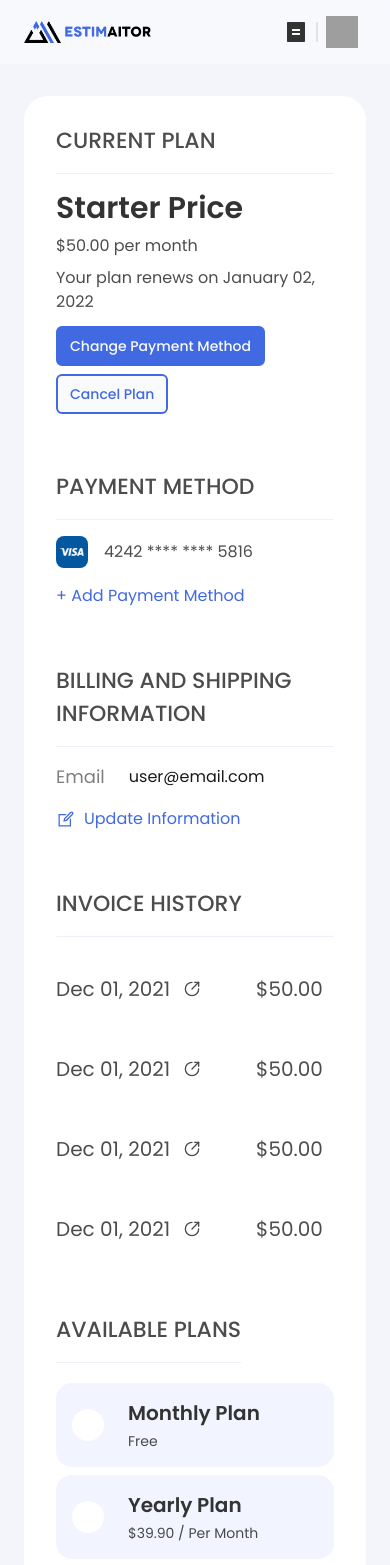
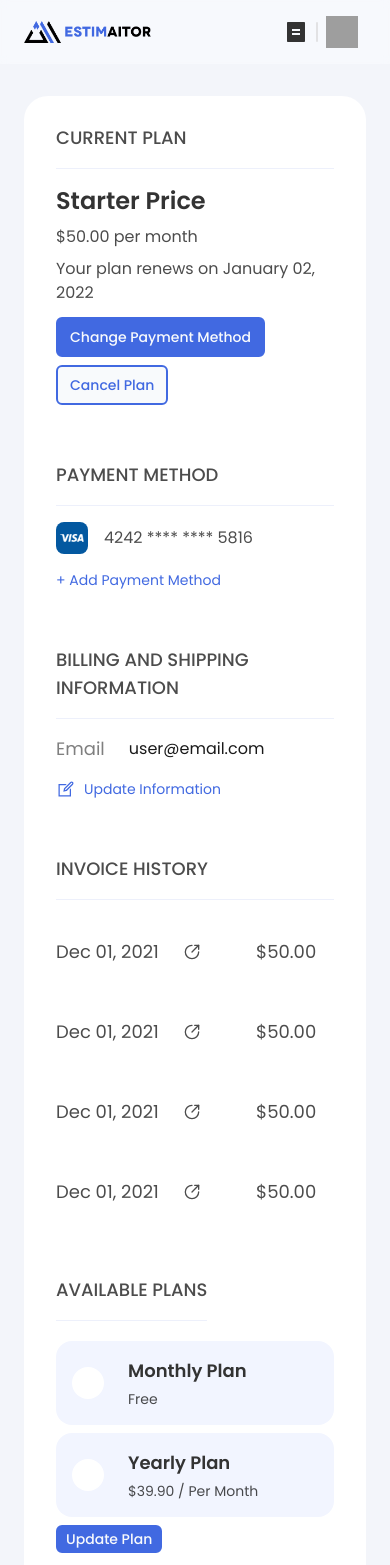
Before and after one commit to Rao-Hamza853/Estimaitor-ReactJS, a React (Vite) app: page /bill in a window 390 px wide. Shown: the top 1565 px of the page. Built offline with nearby package versions, Linux system fonts and the light colour scheme; grey boxes are pictures that could not be loaded; what tailwindcss-motion would draw is missing.

Commit message:
bill-page-modi

```diff
--- a/src/components/bills.jsx
+++ b/src/components/bills.jsx
@@ -16,12 +16,12 @@ const Bills = () => {
     <div className="bg-[#F3F5FA] pt-24 p-6 md:p-10 md:pt-28 lg:p-16 lg:pt-28">
       <div className="bg-white py-7 px-8 space-y-14 rounded-3xl lg:py-10 lg:px-16">
         <div className="space-y-4 md:space-y-6">
-          <p className="text-[22px] text-black opacity-70 font-[450] border-b border-[#E6EAF9] pb-4">
+          <p className="text-lg md:text-[22px] text-black opacity-70 font-[450] border-b border-[#E6EAF9] pb-4">
             CURRENT PLAN
           </p>
           <div className="flex flex-col gap-3 md:justify-between md:flex-row">
             <div className="space-y-2">
-              <h1 className="text-3xl text-[#333333] font-semibold">
+              <h1 className="text-2xl md:text-3xl text-[#333333] font-semibold">
                 Starter Price
               </h1>
               <p className="text-base text-black opacity-70">
@@ -39,7 +39,7 @@ const Bills = () => {
         </div>
 
         <div className="space-y-4 md:space-y-6">
-          <p className="text-[22px] text-black opacity-70 font-[450] border-b border-[#E6EAF9] pb-4">
+          <p className="text-lg md:text-[22px] text-black opacity-70 font-[450] border-b border-[#E6EAF9] pb-4">
             PAYMENT METHOD
           </p>
           <div className="flex items-center gap-x-4">
@@ -51,13 +51,13 @@ const Bills = () => {
             </p>
             <DefaultBtn />
           </div>
-          <p className="text-base text-[#4169E1] lg:text-lg cursor-pointer">
+          <p className="text-sm md:text-base text-[#4169E1] lg:text-lg cursor-pointer">
             + Add Payment Method
           </p>
         </div>
 
         <div className="space-y-4 md:space-y-6">
-          <p className="text-[22px] text-black opacity-70 font-[450] border-b border-[#E6EAF9] pb-4">
+          <p className="text-lg md:text-[22px] text-black opacity-70 font-[450] border-b border-[#E6EAF9] pb-4">
             BILLING AND SHIPPING INFORMATION
           </p>
           <div className="flex items-center gap-x-6 md:gap-x-12">
@@ -68,67 +68,67 @@ const Bills = () => {
           </div>
           <div className="flex items-center gap-x-2">
             <LiaEditSolid className="text-xl text-[#4169E1]" />
-            <p className="text-base text-[#4169E1] lg:text-lg">
+            <p className="text-sm md:text-base text-[#4169E1] lg:text-lg">
               Update Information
             </p>
           </div>
         </div>
 
         <div className="space-y-6">
-          <p className="text-[22px] text-black opacity-70 font-[450] border-b border-[#E6EAF9] pb-4">
+          <p className="text-lg md:text-[22px] text-black opacity-70 font-[450] border-b border-[#E6EAF9] pb-4">
             INVOICE HISTORY
           </p>
           <div className="space-y-6 overflow-x-auto">
             <div className="flex items-center gap-x-14 md:gap-x-[4.7rem] lg:gap-x-28 2xl:gap-x-36">
               <div className="flex items-center md:gap-x-2">
-                <p className="text-xl text-black opacity-70 w-32 md:w-auto">Dec 01, 2021</p>
+                <p className="text-lg md:text-xl text-black opacity-70 w-32 md:w-auto">Dec 01, 2021</p>
                 <LuCircleArrowOutUpRight className="text-black opacity-70" />
               </div>
-              <p className="text-xl text-black opacity-70">$50.00</p>
+              <p className="text-lg md:text-xl text-black opacity-70">$50.00</p>
               <button className="px-2.5 py-1 text-[#4169E1] text-sm bg-[#D9E1F9] rounded-md hover:bg-[#c9d1e8]">
                 Active
               </button>
-              <p className="text-xl text-black opacity-70">Starter Price</p>
+              <p className="text-lg md:text-xl text-black opacity-70">Starter Price</p>
             </div>
             <div className="flex items-center gap-x-14 md:gap-x-[4.7rem] lg:gap-x-28 2xl:gap-x-36">
               <div className="flex items-center md:gap-x-2">
-                <p className="text-xl text-black opacity-70 w-32 md:w-auto">Dec 01, 2021</p>
+                <p className="text-lg md:text-xl text-black opacity-70 w-32 md:w-auto">Dec 01, 2021</p>
                 <LuCircleArrowOutUpRight className="text-black opacity-70" />
               </div>
-              <p className="text-xl text-black opacity-70">$50.00</p>
+              <p className="text-lg md:text-xl text-black opacity-70">$50.00</p>
               <button className="px-2.5 py-1 text-[#4169E1] text-sm bg-[#D9E1F9] rounded-md hover:bg-[#c9d1e8]">
                 Active
               </button>
-              <p className="text-xl text-black opacity-70">Starter Price</p>
+              <p className="text-lg md:text-xl text-black opacity-70">Starter Price</p>
             </div>
             <div className="flex items-center gap-x-14 md:gap-x-[4.7rem] lg:gap-x-28 2xl:gap-x-36">
               <div className="flex items-center md:gap-x-2">
-                <p className="text-xl text-black opacity-70 w-32 md:w-auto">Dec 01, 2021</p>
+                <p className="text-lg md:text-xl text-black opacity-70 w-32 md:w-auto">Dec 01, 2021</p>
                 <LuCircleArrowOutUpRight className="text-black opacity-70" />
               </div>
-              <p className="text-xl text-black opacity-70">$50.00</p>
+              <p className="text-lg md:text-xl text-black opacity-70">$50.00</p>
               <button className="px-2.5 py-1 text-[#4169E1] text-sm bg-[#D9E1F9] rounded-md hover:bg-[#c9d1e8]">
                 Active
               </button>
-              <p className="text-xl text-black opacity-70">Starter Price</p>
+              <p className="text-lg md:text-xl text-black opacity-70">Starter Price</p>
             </div>
             <div className="flex items-center gap-x-14 md:gap-x-[4.7rem] lg:gap-x-28 2xl:gap-x-36">
               <div className="flex items-center md:gap-x-2">
-                <p className="text-xl text-black opacity-70 w-32 md:w-auto">Dec 01, 2021</p>
+                <p className="text-lg md:text-xl text-black opacity-70 w-32 md:w-auto">Dec 01, 2021</p>
                 <LuCircleArrowOutUpRight className="text-black opacity-70" />
               </div>
-              <p className="text-xl text-black opacity-70">$50.00</p>
+              <p className="text-lg md:text-xl text-black opacity-70">$50.00</p>
               <button className="px-2.5 py-1 text-[#4169E1] text-sm bg-[#D9E1F9] rounded-md hover:bg-[#c9d1e8]">
                 Active
               </button>
-              <p className="text-xl text-black opacity-70">Starter Price</p>
+              <p className="text-lg md:text-xl text-black opacity-70">Starter Price</p>
             </div>
           </div>
         </div>
 
         <div className="space-y-2 md:space-y-3 pb-5 md:pb-7 lg:pb-9">
           <div className="flex items-start justify-between">
-            <p className="text-[22px] text-black opacity-70 font-[450] border-b border-[#E6EAF9] pb-4 mb-3 lg:mb-7">
+            <p className="text-lg md:text-[22px] text-black opacity-70 font-[450] border-b border-[#E6EAF9] pb-4 mb-3 lg:mb-7">
               AVAILABLE PLANS
             </p>
             <UpdatePlanBtn />
@@ -143,7 +143,7 @@ const Bills = () => {
               ) : null}
             </div>
             <div className="space-y-1">
-              <h2 className="text-xl text-[#333333] font-semibold">
+              <h2 className="text-lg md:text-xl text-[#333333] font-semibold">
                 Monthly Plan
               </h2>
               <p className="text-sm text-[#000000] opacity-70">Free</p>
@@ -159,7 +159,7 @@ const Bills = () => {
               ) : null}
             </div>
             <div className="space-y-1">
-              <h2 className="text-xl text-[#333333] font-semibold">
+              <h2 className="text-lg md:text-xl text-[#333333] font-semibold">
                 Yearly Plan
               </h2>
               <p className="text-sm text-[#000000] opacity-70">
--- a/src/pages/profile.jsx
+++ b/src/pages/profile.jsx
@@ -1,3 +1,4 @@
+import { useEffect } from 'react'
 import MyProfile from '../components/my-profile'
 import ProfileNavbar from '../components/profile-navbar'
 
```
